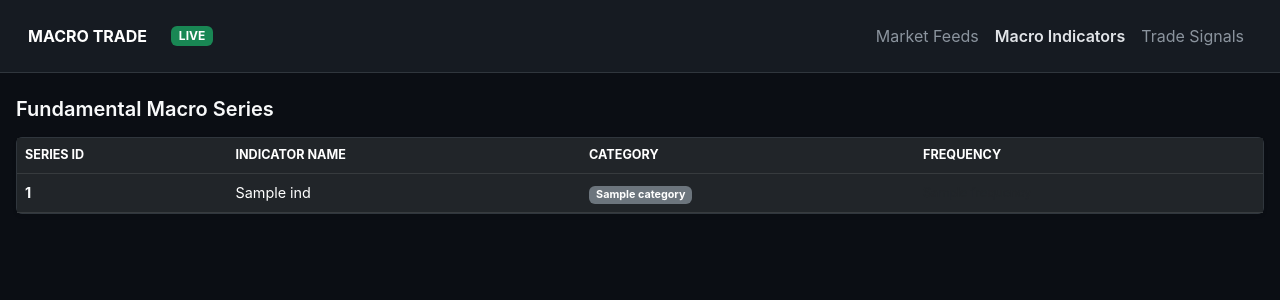
After one commit to ANGELO-cyber-dev/macro-trade, a Python web app: template templates/indicators.html in a window 1280 px wide. The commit adds this page. Shown: the top 300 px of the page. Run offline with Jinja, Linux system fonts and the light colour scheme; the template is opened without the code that fills it: most values are stand-ins (such as "Sample title", 1, 10 or a date in 2020).

Commit message:
Wire up functional menu routes for indicators and signals

```diff
--- /dev/null
+++ b/templates/indicators.html
@@ -0,0 +1,69 @@
+<!DOCTYPE html>
+<html lang="en">
+<head>
+    <meta charset="UTF-8">
+    <meta name="viewport" content="width=device-width, initial-scale=1.0">
+    <title>Macro Indicators | Macro Trade</title>
+    <link href="https://cdn.jsdelivr.net/npm/bootstrap@5.3.0/dist/css/bootstrap.min.css" rel="stylesheet">
+    <style>
+        body { background-color: #0b0e14; color: #e1e4e8; font-family: -apple-system, BlinkMacSystemFont, "Segoe UI", Roboto, sans-serif; }
+        .card { background-color: #161b22; border: 1px solid #30363d; }
+        .table { color: #e1e4e8; font-size: 0.9rem; }
+        .table-dark { background-color: #161b22; }
+        .navbar { border-bottom: 1px solid #30363d; background-color: #161b22 !important; }
+        .nav-link { color: #8b949e !important; }
+        .nav-link.active { color: #e1e4e8 !important; font-weight: 600; }
+    </style>
+</head>
+<body>
+    <nav class="navbar navbar-expand-lg navbar-dark px-3 py-3">
+        <div class="container-fluid">
+            <a class="navbar-brand fw-bold fs-6" href="/">MACRO TRADE</a>
+            <span class="badge bg-success ms-2">LIVE</span>
+            <button class="navbar-toggler border-0" type="button" data-bs-toggle="collapse" data-bs-target="#navbarNav">
+                <span class="navbar-toggler-icon"></span>
+            </button>
+            <div class="collapse navbar-collapse justify-content-end" id="navbarNav">
+                <ul class="navbar-nav mt-2 mt-lg-0">
+                    <li class="nav-item"><a class="nav-link" href="/">Market Feeds</a></li>
+                    <li class="nav-item"><a class="nav-link active" href="/indicators">Macro Indicators</a></li>
+                    <li class="nav-item"><a class="nav-link" href="/signals">Trade Signals</a></li>
+                </ul>
+            </div>
+        </div>
+    </nav>
+
+    <div class="container-fluid px-3 my-4">
+        <h5 class="fw-semibold text-light mb-3">Fundamental Macro Series</h5>
+        <div class="card shadow-sm">
+            <div class="table-responsive">
+                <table class="table table-dark table-hover align-middle mb-0 text-nowrap">
+                    <thead>
+                        <tr class="text-secondary small">
+                            <th>SERIES ID</th>
+                            <th>INDICATOR NAME</th>
+                            <th>CATEGORY</th>
+                            <th>FREQUENCY</th>
+                        </tr>
+                    </thead>
+                    <tbody>
+                        {% for ind in indicators %}
+                        <tr>
+                            <td class="fw-bold text-light">{{ ind.series_id }}</td>
+                            <td>{{ ind.name }}</td>
+                            <td><span class="badge bg-secondary">{{ ind.category }}</span></td>
+                            <td class="text-muted small">{{ ind.frequency }}</td>
+                        </tr>
+                        {% else %}
+                        <tr>
+                            <td colspan="4" class="text-center text-muted py-4">No indicators found.</td>
+                        </tr>
+                        {% endfor %}
+                    </tbody>
+                </table>
+            </div>
+        </div>
+    </div>
+    <script src="https://cdn.jsdelivr.net/npm/bootstrap@5.3.0/dist/js/bootstrap.bundle.min.js"></script>
+</body>
+</html>
```
Also changed, not shown: app.py (+13 -9 lines), templates/index.html (+46 -6 lines), templates/signals.html (added, +56 -0 lines).
